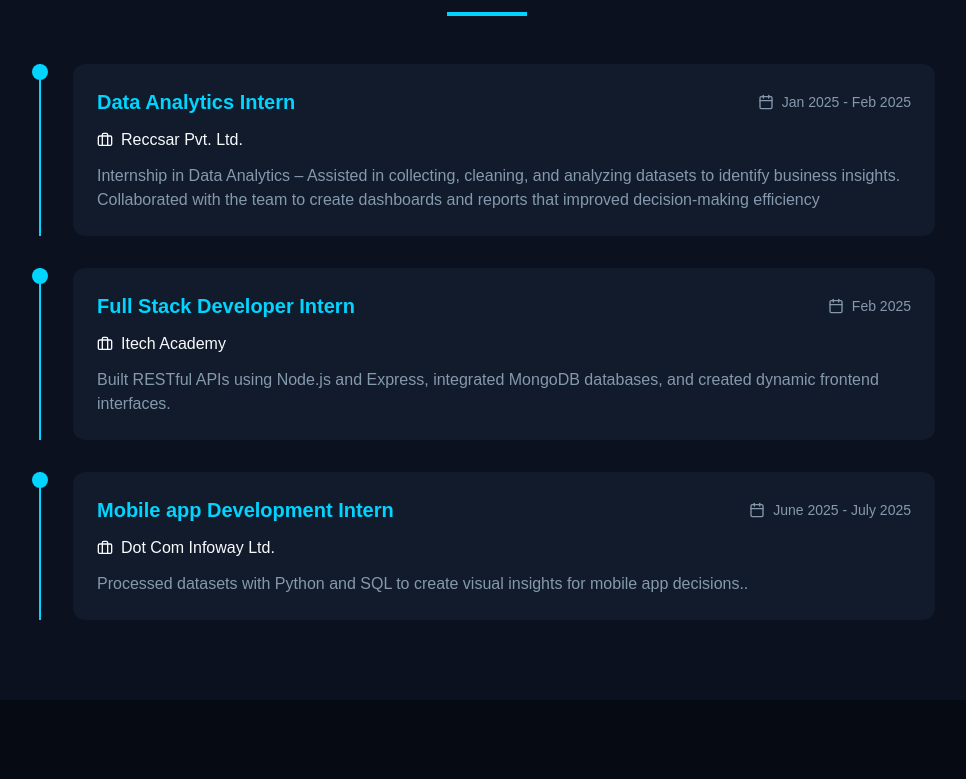
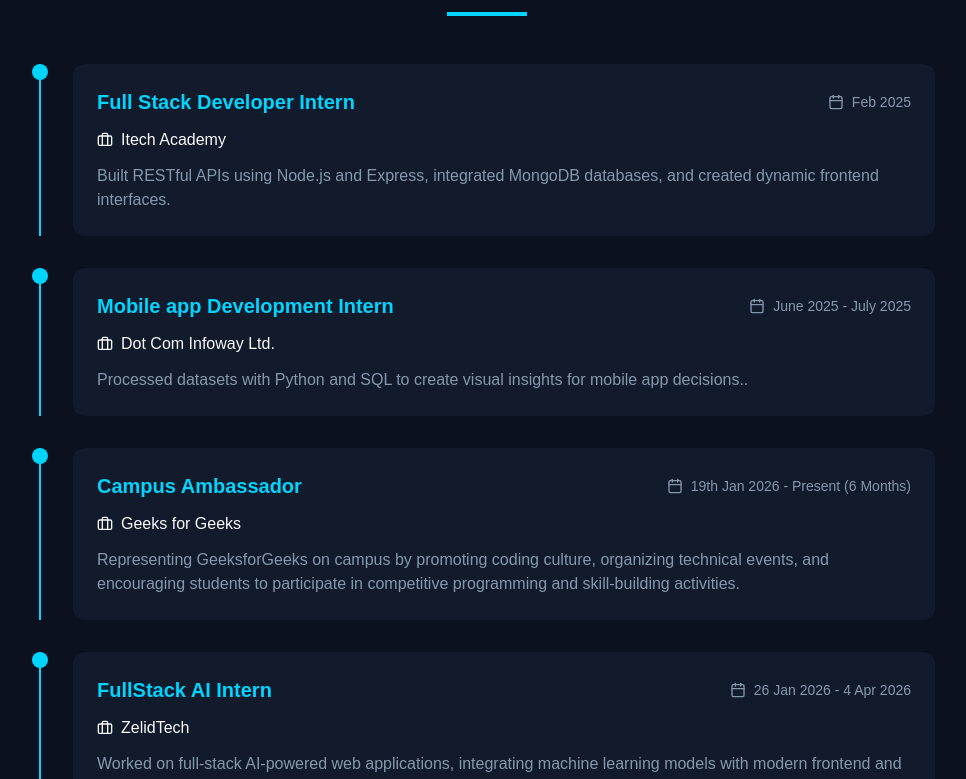
Before and after one commit to Dhanamalini-S-git/Dhanam-Portfolio, a React (Vite) app: page / in a window 1280 px wide. Shown: the part 2861-3640 px from the top of the page, without its empty margins (153-1119 px from the left). Built offline with nearby package versions, Linux system fonts and the light colour scheme; the HTML template or start-up script is replaced by a standard one.

Commit message:
Update internships list with new entries
Removed Data Analytics Intern entry and added Campus Ambassador and FullStack AI Intern entries.

```diff
--- a/src/components/InternshipsSection.tsx
+++ b/src/components/InternshipsSection.tsx
@@ -1,13 +1,6 @@
 import { Briefcase, Calendar } from "lucide-react";
 
 const internships = [
-  {
-    title: "Data Analytics Intern",
-    company: "Reccsar Pvt. Ltd. ",
-    period: "Jan 2025 - Feb 2025",
-    description:
-      "Internship in Data Analytics – Assisted in collecting, cleaning, and analyzing datasets to identify business insights. Collaborated with the team to create dashboards and reports that improved decision-making efficiency",
-  },
   {
     title: "Full Stack Developer Intern",
     company: "Itech Academy",
@@ -21,6 +14,20 @@ const internships = [
     period: "June 2025 - July 2025",
     description:
       "Processed datasets with Python and SQL to create visual insights for mobile app decisions..",
+  },
+  {
+    title: "Campus Ambassador",
+    company: "Geeks for Geeks",
+    period: "19th Jan 2026 - Present (6 Months)",
+    description:
+      "Representing GeeksforGeeks on campus by promoting coding culture, organizing technical events, and encouraging students to participate in competitive programming and skill-building activities.",
+  },
+  {
+    title: "FullStack AI Intern",
+    company: "ZelidTech",
+    period: "26 Jan 2026 - 4 Apr 2026",
+    description:
+      "Worked on full-stack AI-powered web applications, integrating machine learning models with modern frontend and backend technologies to deliver intelligent user experiences.",
   },
 ];
 
```
